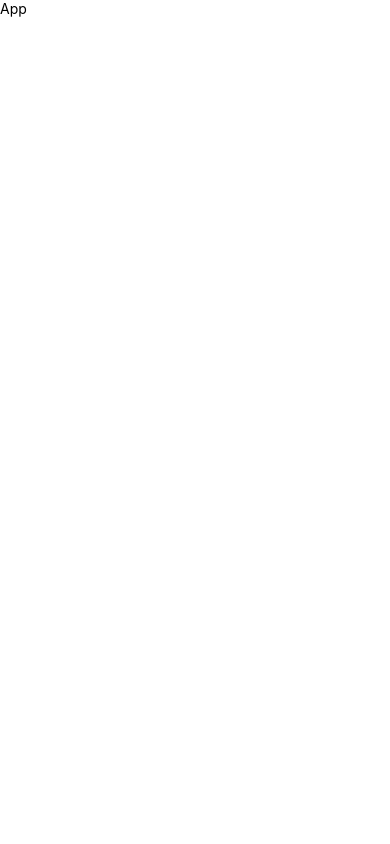
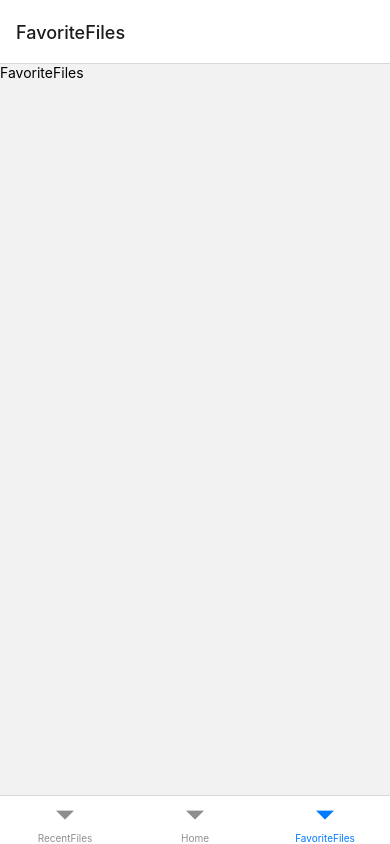
Before and after one commit to theabhipatel/rn_pdf_reader, a React Native app: screen /FavoriteFiles in a window 390 px wide. Built offline with nearby package versions, Linux system fonts and the light colour scheme.

Commit message:
Add : screens and setup navigation

```diff
--- a/App.tsx
+++ b/App.tsx
@@ -1,11 +1,12 @@
-import {View, Text} from 'react-native';
 import React from 'react';
+import StackRoutes from './src/routes/StackRoutes';
+import {NavigationContainer} from '@react-navigation/native';
 
 const App = () => {
   return (
-    <View>
-      <Text>App</Text>
-    </View>
+    <NavigationContainer>
+      <StackRoutes />
+    </NavigationContainer>
   );
 };
 
--- /dev/null
+++ b/src/routes/StackRoutes.tsx
@@ -0,0 +1,20 @@
+import React from 'react';
+import {createNativeStackNavigator} from '@react-navigation/native-stack';
+import TabRoutes from './TabRoutes';
+import {IRootStackParamList} from './navigationTypes';
+
+const Stack = createNativeStackNavigator<IRootStackParamList>();
+
+const StackRoutes = () => {
+  return (
+    <Stack.Navigator>
+      <Stack.Screen
+        name="Dashboard"
+        component={TabRoutes}
+        options={{headerShown: false}}
+      />
+    </Stack.Navigator>
+  );
+};
+
+export default StackRoutes;
--- /dev/null
+++ b/src/routes/TabRoutes.tsx
@@ -0,0 +1,20 @@
+import React from 'react';
+import {createBottomTabNavigator} from '@react-navigation/bottom-tabs';
+import Home from '../screens/home/Home';
+import RecentFiles from '../screens/recentfiles/RecentFiles';
+import FavoriteFiles from '../screens/favoritefiles/FavoriteFiles';
+import {IRootTabParamList} from './navigationTypes';
+
+const Tab = createBottomTabNavigator<IRootTabParamList>();
+
+const TabRoutes = () => {
+  return (
+    <Tab.Navigator initialRouteName="Home">
+      <Tab.Screen name="RecentFiles" component={RecentFiles} />
+      <Tab.Screen name="Home" component={Home} />
+      <Tab.Screen name="FavoriteFiles" component={FavoriteFiles} />
+    </Tab.Navigator>
+  );
+};
+
+export default TabRoutes;
--- /dev/null
+++ b/src/routes/navigationTypes.ts
@@ -0,0 +1,9 @@
+export type IRootStackParamList = {
+  Dashboard: undefined;
+};
+
+export type IRootTabParamList = {
+  Home: undefined;
+  RecentFiles: undefined;
+  FavoriteFiles: undefined;
+};
--- /dev/null
+++ b/src/screens/favoritefiles/FavoriteFiles.tsx
@@ -0,0 +1,12 @@
+import {View, Text} from 'react-native';
+import React from 'react';
+
+const FavoriteFiles = () => {
+  return (
+    <View>
+      <Text>FavoriteFiles</Text>
+    </View>
+  );
+};
+
+export default FavoriteFiles;
--- /dev/null
+++ b/src/screens/home/Home.tsx
@@ -0,0 +1,12 @@
+import {View, Text} from 'react-native';
+import React from 'react';
+
+const Home = () => {
+  return (
+    <View>
+      <Text>Home</Text>
+    </View>
+  );
+};
+
+export default Home;
--- /dev/null
+++ b/src/screens/recentfiles/RecentFiles.tsx
@@ -0,0 +1,12 @@
+import {View, Text} from 'react-native';
+import React from 'react';
+
+const RecentFiles = () => {
+  return (
+    <View>
+      <Text>RecentFiles</Text>
+    </View>
+  );
+};
+
+export default RecentFiles;
```
Also changed, not shown: src/screens/pdfviewer/PdfViewer.tsx (added, +12 -0 lines).
